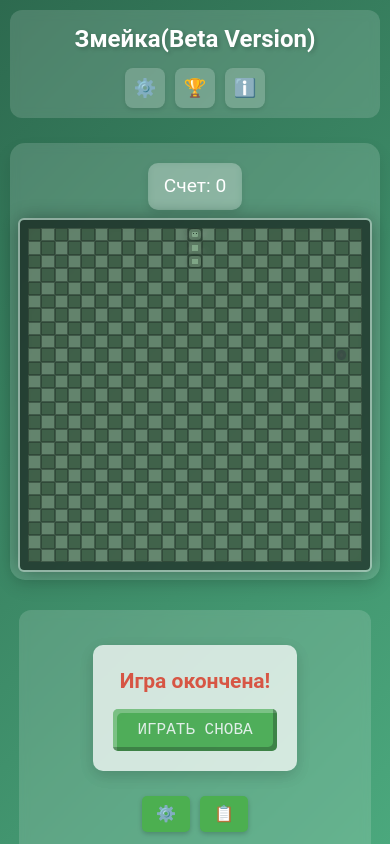
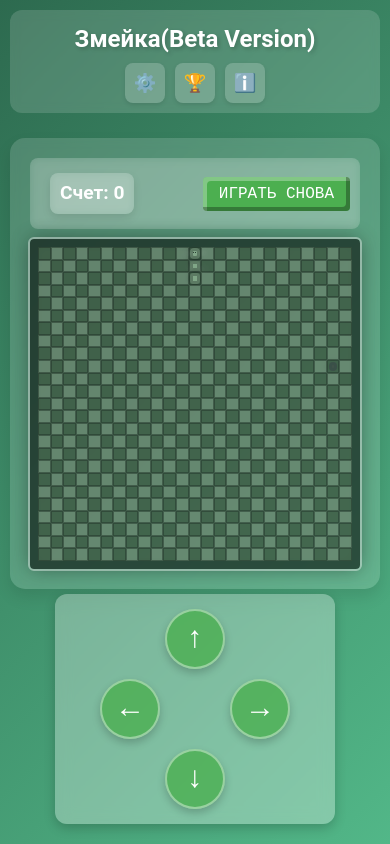
Before and after one commit to Foxeleon/react-snake, a React (Vite) app: page / in a window 390 px wide. Both pictures are taken after a click on the button "НАЧАТЬ ИГРУ". Shown: the top 844 px of the page. Built offline with nearby package versions, Linux system fonts and the light colour scheme.

Commit message:
mobile version optimisations

```diff
--- a/src/components/Game.module.css
+++ b/src/components/Game.module.css
@@ -247,52 +247,118 @@
   align-items: center;
 }
 
-/* Стилизация указателя счета */
+/* Стилизация индикатора счета */
 .scoreIndicator {
   font-size: 1.5rem;
-  background: rgba(255, 255, 255, 0.2);
-  padding: 8px 16px;
-  border-radius: 10px;
-  margin: 10px 0;
-  backdrop-filter: blur(3px);
+  font-weight: bold;
+  background: rgba(255, 255, 255, 0.15);
+  padding: 10px 15px;
+  border-radius: 8px;
+  margin: 10px;
+  backdrop-filter: blur(4px);
   box-shadow: 0 4px 8px rgba(0, 0, 0, 0.1);
-  display: inline-block;
+  display: inline-flex;
 }
 
-/* Стилизация панели инструментов */
+/* Панель управления */
 .controlsPanel {
   display: flex;
-  flex-direction: column;
-  align-items: center;
+  justify-content: center;
   margin-top: 20px;
-  background: rgba(255, 255, 255, 0.15);
-  padding: 15px;
-  border-radius: 12px;
-  backdrop-filter: blur(5px);
-  width: min(500px, 95%);
 }
 
-/* Адаптация к мобильным устройствам */
+/* Мобильные контроллеры над игровым полем */
+.mobileGameControls {
+  display: none;
+  flex-direction: row;
+  justify-content: space-between;
+  align-items: center;
+  padding: 5px 10px;
+  margin-bottom: 10px;
+  width: 100%;
+  background: rgba(255, 255, 255, 0.15);
+  border-radius: 8px;
+  backdrop-filter: blur(5px);
+}
+
+/* Контейнер для мобильных кнопок игры */
+.mobileGameButtons {
+  display: flex;
+  gap: 10px;
+}
+
+/* Стили для мобильной кнопки "Начать игру" */
+.mobileStartButton {
+  padding: 8px 16px;
+  font-size: 1rem;
+  border: none;
+  border-radius: 4px;
+  background-color: #4CAF50;
+  color: white;
+  cursor: pointer;
+  transition: background-color 0.3s;
+}
+
+.mobileStartButton:hover,
+.mobileStartButton:active {
+  background-color: #3e8e41;
+}
+
+/* Стили для мобильной кнопки "Пауза"/"Продолжить" */
+.mobilePauseButton {
+  padding: 8px 16px;
+  font-size: 1rem;
+  border: none;
+  border-radius: 4px;
+  background-color: #2196F3;
+  color: white;
+  cursor: pointer;
+  transition: background-color 0.3s;
+}
+
+.mobilePauseButton:hover,
+.mobilePauseButton:active {
+  background-color: #0b7dda;
+}
+
+/* Медиа-запросы для адаптации под мобильные устройства */
 @media (max-width: 768px) {
   .gameTitle {
     font-size: 1.5rem;
+    margin-bottom: 5px;
   }
 
   .header {
     flex-direction: column;
-    gap: 10px;
+    align-items: center;
   }
 
-  .headerButtons {
-    width: 100%;
-    justify-content: center;
+  /* Отображаем мобильные контроллеры */
+  .mobileGameControls {
+    display: flex;
   }
 
-  .boardBackground {
-    padding: 10px;
+  /* Уменьшаем размер индикатора счета */
+  .scoreIndicator {
+    font-size: 1.2rem;
+    padding: 5px 10px;
+  }
+
+  /* Скрываем десктопные контроллеры */
+  .desktopGameControls {
+    display: none;
+  }
+}
+
+/* Для очень маленьких экранов */
+@media (max-width: 380px) {
+  .mobileGameButtons button {
+    padding: 6px 12px;
+    font-size: 0.9rem;
   }
 
   .scoreIndicator {
-    font-size: 1.2rem;
+    font-size: 1rem;
+    padding: 4px 8px;
   }
 }
--- a/src/components/Game.tsx
+++ b/src/components/Game.tsx
@@ -1,4 +1,4 @@
-import React, { useEffect } from 'react';
+import React, { useEffect, useState } from 'react';
 import { GameBoard } from './GameBoard';
 import { GameControls } from './GameControls';
 import { GameSettings } from './GameSettings';
@@ -9,7 +9,14 @@ import styles from './Game.module.css';
 
 const Game: React.FC = () => {
   const {
+    isPlaying,
+    isGameOver,
+    score,
     startGame,
+    isPaused,
+    pauseGame,
+    resumeGame,
+    resetGame,
     isSettingsOpen,
     isRecordsOpen,
     showLegend,
@@ -19,6 +26,27 @@ const Game: React.FC = () => {
     toggleRecords,
     toggleLegend
   } = useGameStore();
+
+  // Определяем, на мобильном ли устройстве
+  const [isMobile, setIsMobile] = useState(false);
+
+  // Обновляем состояние isMobile при изменении размера окна
+  useEffect(() => {
+    const checkIfMobile = () => {
+      setIsMobile(window.innerWidth <= 768);
+    };
+
+    // Проверяем при монтировании компонента
+    checkIfMobile();
+
+    // Добавляем обработчик изменения размера окна
+    window.addEventListener('resize', checkIfMobile);
+
+    // Удаляем обработчик при размонтировании компонента
+    return () => {
+      window.removeEventListener('resize', checkIfMobile);
+    };
+  }, []);
 
   // Загрузка настроек при монтировании компонента
   useEffect(() => {
@@ -55,16 +83,57 @@ const Game: React.FC = () => {
       </div>
 
       <div className={styles.boardBackground}>
-        <div className={styles.scoreIndicator}>
-          Счет: {useGameStore.getState().score}
+        {/* Панель над игровым полем */}
+        <div className={isMobile ? styles.mobileGameControls : styles.desktopGameControls}>
+          <div className={styles.scoreIndicator}>
+            Счет: {score}
+          </div>
+
+          {/* Кнопки управления игрой для мобильной версии */}
+          {isMobile && (
+            <div className={styles.mobileGameButtons}>
+              {!isPlaying && !isGameOver && (
+                <button
+                  onClick={handleStartGame}
+                  className={styles.mobileStartButton}
+                >
+                  Начать игру
+                </button>
+              )}
+
+              {isPlaying && !isGameOver && (
+                <button
+                  onClick={isPaused ? resumeGame : pauseGame}
+                  className={styles.mobilePauseButton}
+                >
+                  {isPaused ? 'Продолжить' : 'Пауза'}
+                </button>
+              )}
+
+              {isGameOver && (
+                <button
+                  onClick={resetGame}
+                  className={styles.mobileStartButton}
+                >
+                  Играть снова
+                </button>
+              )}
+            </div>
+          )}
         </div>
 
         <GameBoard />
       </div>
 
-      <div className={styles.controlsPanel}>
-        <GameControls onStartGame={handleStartGame} />
-      </div>
+      {/* Для десктопной версии сохраняем исходную панель управления */}
+      {!isMobile && (
+        <div className={styles.controlsPanel}>
+          <GameControls onStartGame={handleStartGame} />
+        </div>
+      )}
+
+      {/* Отображаем мобильные кнопки управления всегда на мобильном устройстве */}
+      {isMobile && <GameControls onStartGame={handleStartGame} />}
 
       {isSettingsOpen && <GameSettings />}
       {isRecordsOpen && <Leaderboard />}
--- a/src/components/GameControls.module.css
+++ b/src/components/GameControls.module.css
@@ -28,6 +28,7 @@
 
 .dark button {
   background-color: #2e7d32;
+  color: white;
 }
 
 .dark button:hover {
@@ -41,11 +42,11 @@
 .instructions {
   margin-top: 10px;
   text-align: center;
-  color: #666;
+  color: #000;
 }
 
 .dark .instructions {
-  color: #aaa;
+  color: #eaeaea;
 }
 
 .gameOverControls {
@@ -192,95 +193,115 @@
   }
 }
 
-/* Стили для мобильных контроллеров */
+/* Мобильные контроллеры */
 .mobileControls {
   display: none;
-  margin: 20px auto;
-  width: 100%;
-  max-width: 300px;
 }
 
-.hidden {
-  display: none !important;
+/* Контейнер для мобильных контроллеров */
+.mobileControlsContainer {
+  position: fixed;
+  bottom: 20px;
+  left: 50%;
+  transform: translateX(-50%);
+  background-color: rgba(255, 255, 255, 0.3);
+  border-radius: 12px;
+  padding: 15px;
+  backdrop-filter: blur(8px);
+  z-index: 100;
+  box-shadow: 0 4px 12px rgba(0, 0, 0, 0.2);
+  width: 100%;
+  max-width: 280px;
 }
 
+.dark .mobileControlsContainer {
+  background-color: rgba(0, 0, 0, 0.3);
+}
+
+/* Уменьшаем расстояние между кнопками в мобильной версии */
 .touchControls {
   display: flex;
   flex-direction: column;
   align-items: center;
-  gap: 15px;
+  gap: 10px;
 }
 
+/* Добавляем расстояние в среднем ряду */
 .middleRow {
   display: flex;
-  gap: 80px;
+  gap: 70px;
 }
 
+/* Изменяем размер кнопок для мобильной версии */
 .touchButton {
-  width: 70px !important;
-  height: 70px !important;
-  border-radius: 50% !important;
-  padding: 0 !important;
-  font-size: 30px !important;
+  width: 60px;
+  height: 60px;
+  font-size: 30px;
   display: flex;
   align-items: center;
   justify-content: center;
-  background-color: rgba(76, 175, 80, 0.8) !important;
-  box-shadow: 0 4px 10px rgba(0, 0, 0, 0.3) !important;
-  border: 2px solid rgba(255, 255, 255, 0.3) !important;
-  transition: all 0.2s ease;
+  background-color: rgba(76, 175, 80, 0.8);
+  border: 2px solid rgba(255, 255, 255, 0.4);
+  border-radius: 50%;
+  cursor: pointer;
+  transition: background-color 0.2s, transform 0.1s;
+  color: white;
+  box-shadow: 0 4px 8px rgba(0, 0, 0, 0.2);
 }
 
 .touchButton:hover {
-  background-color: rgba(76, 175, 80, 0.9) !important;
-  transform: scale(1.05);
+  background-color: rgba(76, 175, 80, 0.9);
 }
 
 .touchButton:active {
-  background-color: rgba(76, 175, 80, 1) !important;
   transform: scale(0.95);
-  box-shadow: 0 2px 5px rgba(0, 0, 0, 0.3) !important;
+  background-color: rgba(76, 175, 80, 1);
 }
 
 .dark .touchButton {
-  background-color: rgba(46, 125, 50, 0.8) !important;
-  border-color: rgba(255, 255, 255, 0.2) !important;
+  background-color: rgba(46, 125, 50, 0.8);
+  border-color: rgba(255, 255, 255, 0.2);
 }
 
 .dark .touchButton:hover {
-  background-color: rgba(46, 125, 50, 0.9) !important;
+  background-color: rgba(46, 125, 50, 0.9);
 }
 
 .dark .touchButton:active {
-  background-color: rgba(46, 125, 50, 1) !important;
+  background-color: rgba(46, 125, 50, 1);
 }
 
-/* Медиа-запрос для мобильных устройств */
+/* Показываем мобильные контроллеры на маленьких экранах */
 @media (max-width: 768px) {
-  .instructions {
-    display: none;
-  }
-
   .mobileControls {
     display: block;
   }
 
-  .controlButton {
-    width: 44px;
-    height: 44px;
+  /* Скрываем дополнительные кнопки на мобильных устройствах */
+  .additionalControls {
+    display: none;
+  }
+
+  .instructions {
+    display: none;
   }
 }
 
-/* Дополнительная адаптация для очень маленьких экранов */
-@media (max-width: 375px) {
+/* Для очень маленьких экранов делаем кнопки еще меньше */
+@media (max-width: 380px) {
   .touchButton {
-    width: 60px !important;
-    height: 60px !important;
-    font-size: 24px !important;
+    width: 50px;
+    height: 50px;
+    font-size: 24px;
   }
 
   .middleRow {
-    gap: 60px;
+    gap: 50px;
+  }
+
+  .mobileControlsContainer {
+    bottom: 15px;
+    max-width: 250px;
   }
 }
 
--- a/src/components/GameControls.tsx
+++ b/src/components/GameControls.tsx
@@ -1,11 +1,12 @@
-import React from 'react';
+import React, { useEffect, useState } from 'react';
 import { useGameStore } from '@/store/gameStore';
 import styles from './GameControls.module.css';
+import { Direction } from '@/types/game';
 
 interface GameControlsProps {
   onStartGame: () => void;
 }
-// TODO проверить змей в легенде на соответствие со змеёй на поле
+
 export const GameControls: React.FC<GameControlsProps> = ({ onStartGame }) => {
   const {
     isPlaying,
@@ -16,15 +17,84 @@ export const GameControls: React.FC<GameControlsProps> = ({ onStartGame }) => {
     resumeGame,
     toggleLegend,
     toggleSettings,
-    changeDirection
+    changeDirection,
+    settings,
   } = useGameStore();
 
-  const handleDirectionClick = (direction: 'UP' | 'DOWN' | 'LEFT' | 'RIGHT') => {
+  // Определяем, на мобильном ли устройстве
+  const [isMobile, setIsMobile] = useState(false);
+
+  // Обновляем состояние isMobile при изменении размера окна
+  useEffect(() => {
+    const checkIfMobile = () => {
+      setIsMobile(window.innerWidth <= 768);
+    };
+
+    // Проверяем при монтировании компонента
+    checkIfMobile();
+
+    // Добавляем обработчик изменения размера окна
+    window.addEventListener('resize', checkIfMobile);
+
+    // Удаляем обработчик при размонтировании компонента
+    return () => {
+      window.removeEventListener('resize', checkIfMobile);
+    };
+  }, []);
+
+  // Обработчики для кнопок направления
+  const handleDirectionClick = (direction: Direction) => {
     changeDirection(direction);
   };
 
+  // Классы в зависимости от темы
+  const themeClass = settings.theme === 'dark' ? styles.dark : '';
+
+  // Если мобильное устройство, показываем только кнопки направления
+  if (isMobile) {
+    return (
+      <div className={`${styles.mobileControls} ${themeClass}`}>
+        <div className={styles.mobileControlsContainer}>
+          <div className={styles.touchControls}>
+            <button
+              className={styles.touchButton}
+              onClick={() => handleDirectionClick('UP')}
+              aria-label="Вверх"
+            >
+              ↑
+            </button>
+            <div className={styles.middleRow}>
+              <button
+                className={styles.touchButton}
+                onClick={() => handleDirectionClick('LEFT')}
+                aria-label="Влево"
+              >
+                ←
+              </button>
+              <button
+                className={styles.touchButton}
+                onClick={() => handleDirectionClick('RIGHT')}
+                aria-label="Вправо"
+              >
+                →
+              </button>
+            </div>
+            <button
+              className={styles.touchButton}
+              onClick={() => handleDirectionClick('DOWN')}
+              aria-label="Вниз"
+            >
+              ↓
+            </button>
+          </div>
+        </div>
+      </div>
+    );
+  }
+
+  // Десктопная версия
   return (
-    <div className={styles.controls}>
+    <div className={`${styles.controls} ${themeClass}`}>
       {!isPlaying && !isGameOver && (
         <button
           onClick={onStartGame}
@@ -74,49 +144,6 @@ export const GameControls: React.FC<GameControlsProps> = ({ onStartGame }) => {
       <div className={styles.instructions}>
         <p>Используйте стрелки для управления змейкой</p>
       </div>
-
-      {/* Мобильные контроллеры */}
-      <div className={styles.mobileControls}>
-        <div className={styles.touchControls}>
-          {/* Кнопка "Вверх" */}
-          <button
-            className={styles.touchButton}
-            onClick={() => handleDirectionClick('UP')}
-            aria-label="Вверх"
-          >
-            ⬆️
-          </button>
-
-          <div className={styles.middleRow}>
-            {/* Кнопка "Влево" */}
-            <button
-              className={styles.touchButton}
-              onClick={() => handleDirectionClick('LEFT')}
-              aria-label="Влево"
-            >
-              ⬅️
-            </button>
-
-            {/* Кнопка "Вправо" */}
-            <button
-              className={styles.touchButton}
-              onClick={() => handleDirectionClick('RIGHT')}
-              aria-label="Вправо"
-            >
-              ➡️
-            </button>
-          </div>
-
-          {/* Кнопка "Вниз" */}
-          <button
-            className={styles.touchButton}
-            onClick={() => handleDirectionClick('DOWN')}
-            aria-label="Вниз"
-          >
-            ⬇️
-          </button>
-        </div>
-      </div>
     </div>
   );
 };
```
